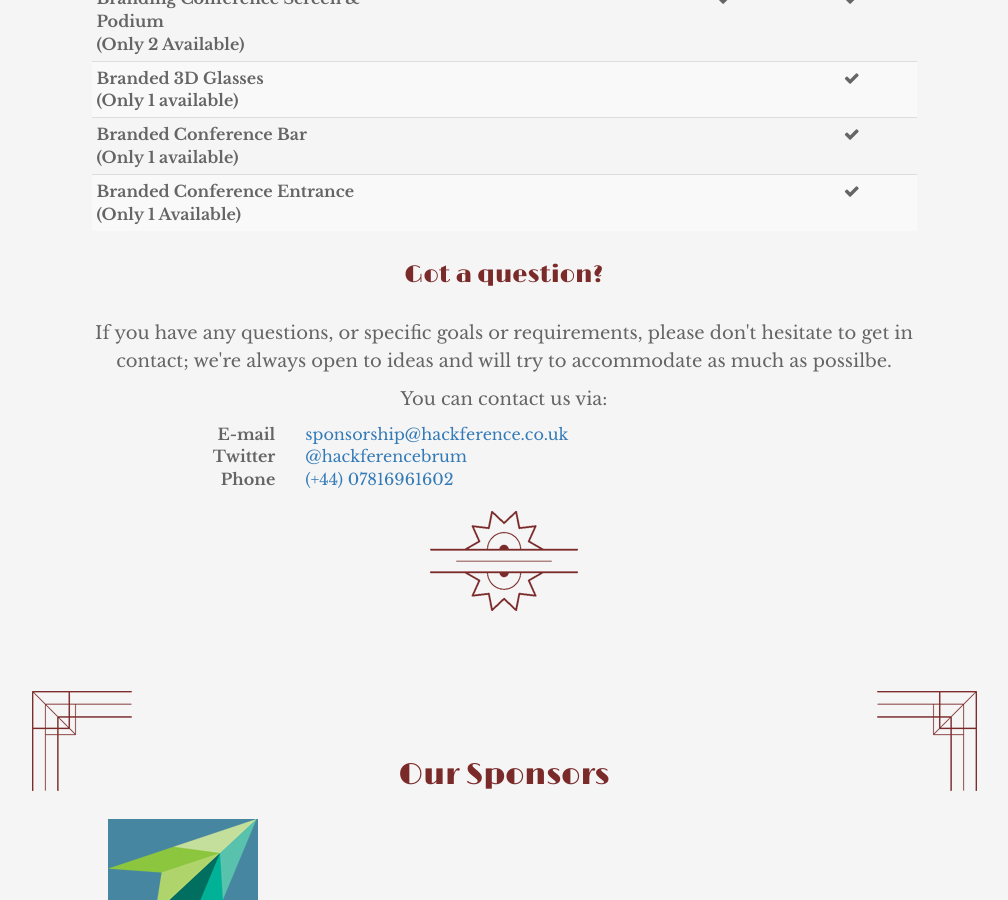
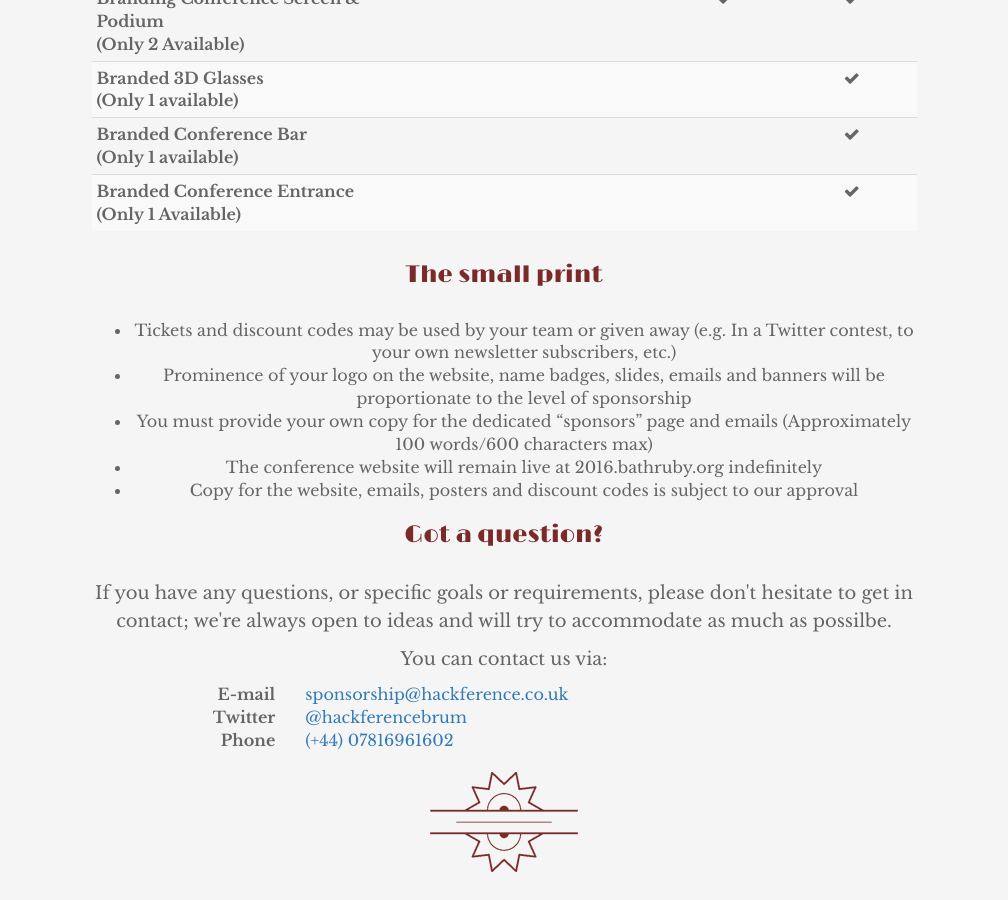
Before and after one commit to hackference/hackference-2016, a Jekyll site: the page built from sponsors/sponsor-us.html, in a window 1280 px wide and 900 px high, scrolled down 2146 px. Shown: the whole window, without its empty margins (136-1144 px from the left). Built offline with Jekyll 4.4.1, drawn with Linux system fonts in a browser that asks for light colours; nearby versions of some CDN libraries.

Commit message:
Some small print

```diff
--- a/sponsors/sponsor-us.html
+++ b/sponsors/sponsor-us.html
@@ -231,6 +231,15 @@ title: Why not sponsor Hackference
   </tbody>
 </table>
 
+<h3>The small print</h3>
+<ul>
+  <li>Tickets and discount codes may be used by your team or given away (e.g. In a Twitter contest, to your own newsletter subscribers, etc.)</li>
+  <li>Prominence of your logo on the website, name badges, slides, emails and banners will be proportionate to the level of sponsorship</li>
+  <li>You must provide your own copy for the dedicated “sponsors” page and emails (Approximately 100 words/600 characters max)</li>
+  <li>The conference website will remain live at 2016.bathruby.org indefinitely</li>
+  <li>Copy for the website, emails, posters and discount codes is subject to our approval</li>
+</ul>
+
 <h3>Got a question?</h3>
 <p>If you have any questions, or specific goals or requirements, please don't hesitate to get in contact; we're always open to ideas and will try to accommodate as much as possilbe.</p>
 <p>You can contact us via:</p>
```
